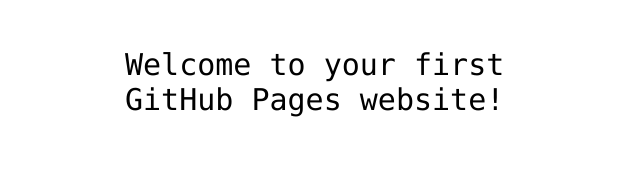
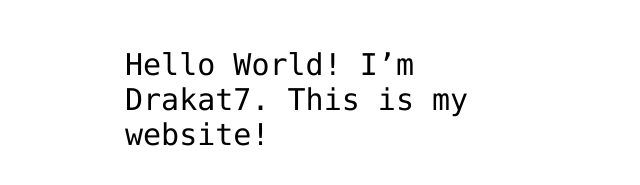
Before and after one commit to Drakat7/Drakat7.github.io, a plain HTML site: page index.html in a window 1280 px wide. Shown: the part 341-526 px from the top of the page, without its empty margins (315-955 px from the left). Drawn offline with Linux system fonts and the light colour scheme.

Commit message:
Update index.html

```diff
--- a/index.html
+++ b/index.html
@@ -12,7 +12,6 @@
 <img src="https://octodex.github.com/images/daftpunktocat-thomas.gif" id="octocat" alt="octocat-gif" />
 
 <!-- Change this code here by copy and pasting your template on line 15 -->
-<p>Welcome to your first GitHub Pages website!</p>
-
+<p>Hello World! I’m Drakat7. This is my website!</p>
 </body>
 </html>
```
